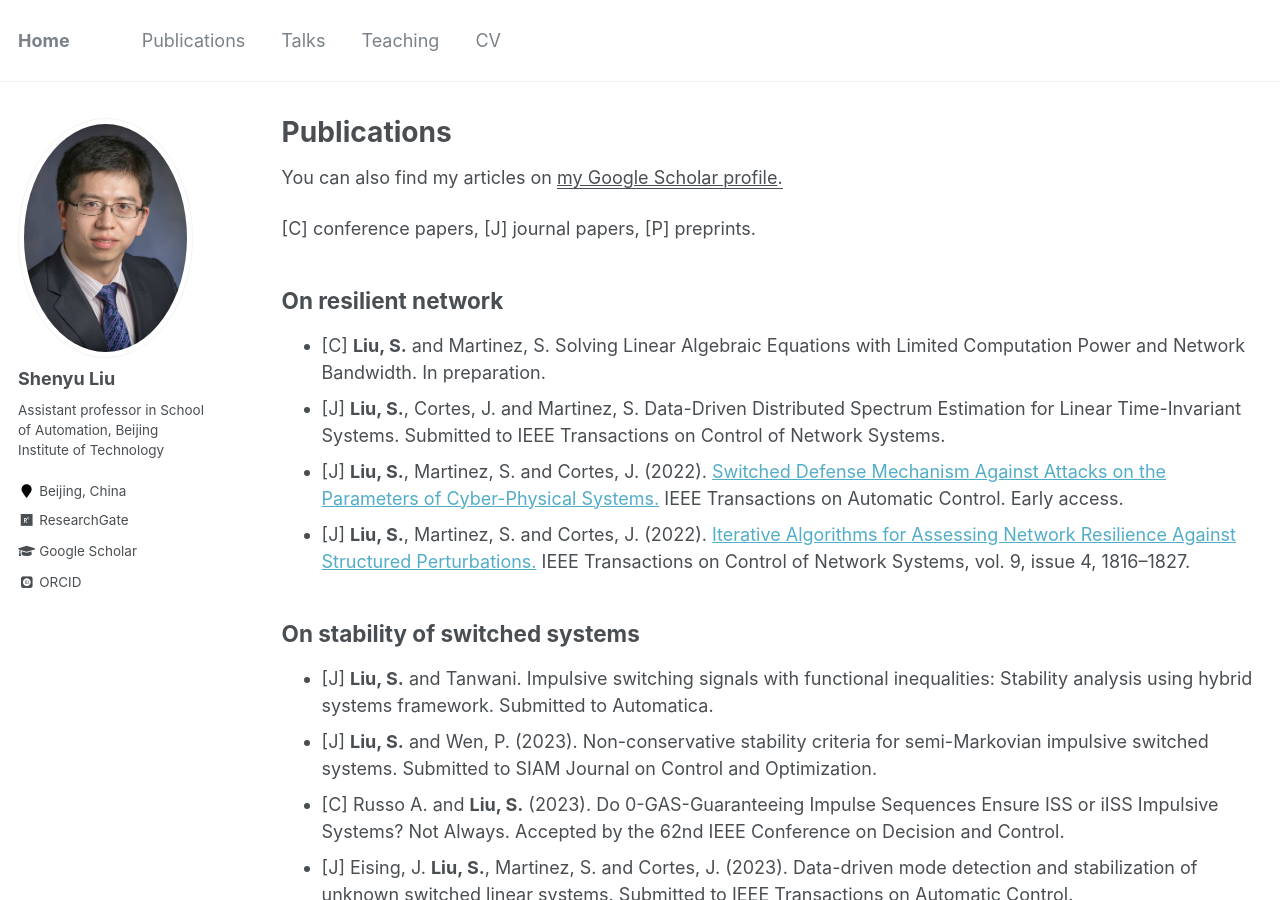
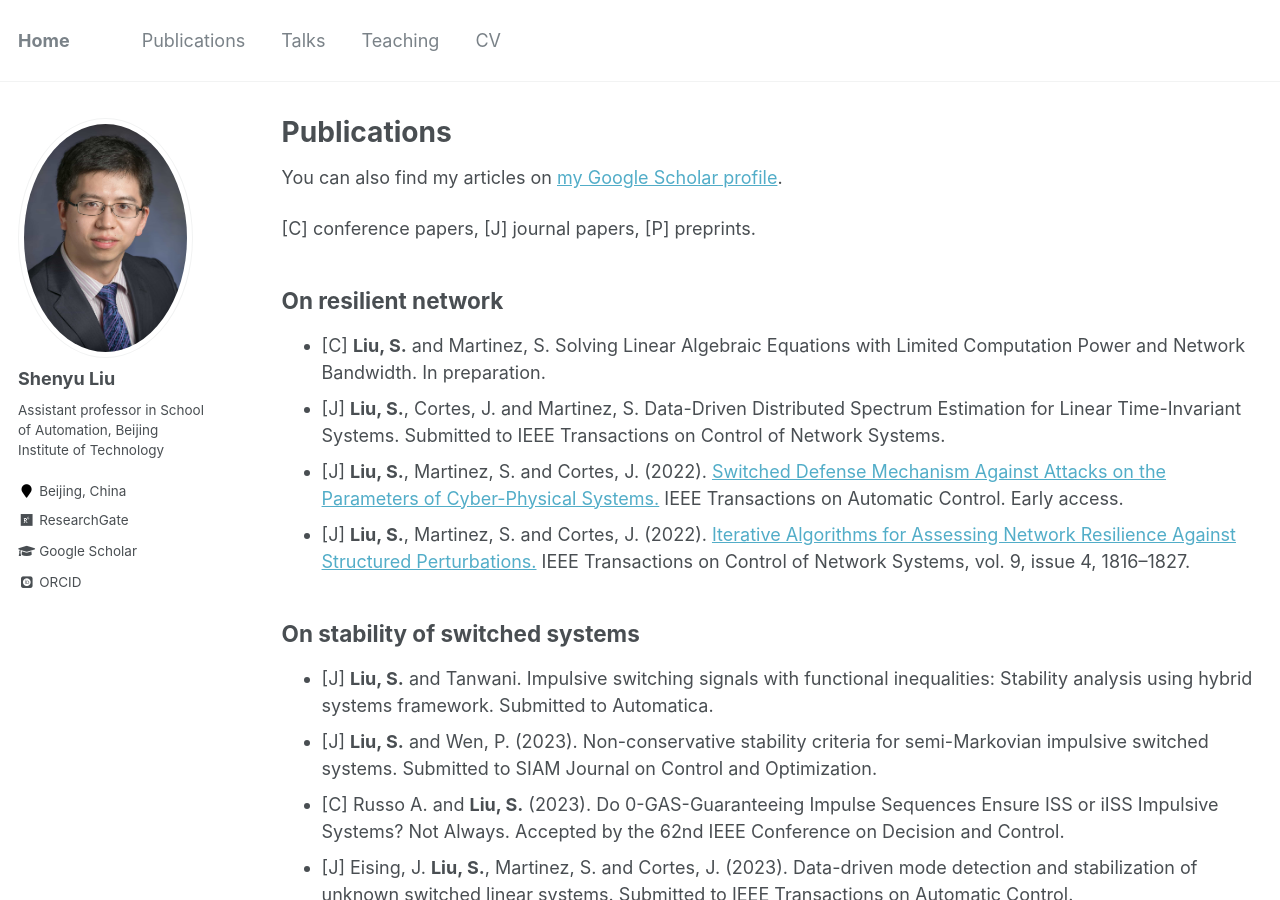
Before and after one commit to Shenyu-Liu/Shenyu-Liu.github.io, a Jekyll site: the page built from _pages/publications.md, in a window 1280 px wide and 900 px high. Built offline with Jekyll 4.4.1, drawn with Linux system fonts in a browser that asks for light colours; some web fonts are replaced.

Commit message:
small changes

```diff
--- a/_config.yml
+++ b/_config.yml
@@ -11,7 +11,7 @@
 title_separator          : "-"
 name                     : &name "Shenyu Liu"
 description              : &description "personal description"
-url                      : https://shenyu-liu.github.io/ # the base hostname & protocol for your site e.g. "https://mmistakes.github.io"
+url                      : https://shenyu-liu.github.io # the base hostname & protocol for your site e.g. "https://mmistakes.github.io"
 baseurl                  : "" # the subpath of your site, e.g. "/blog"
 repository               : "shenyu-liu.github.io"
 teaser                   :  # filename of teaser fallback teaser image placed in /images/, .e.g. "500x300.png"
--- a/_pages/publications.md
+++ b/_pages/publications.md
@@ -5,7 +5,7 @@
 author_profile: true
 ---
 
- You can also find my articles on <u><a href="https://scholar.google.com/citations?user=aHeeiQ8AAAAJ">my Google Scholar profile</a>.</u>
+ You can also find my articles on <a href="https://scholar.google.com/citations?user=aHeeiQ8AAAAJ">my Google Scholar profile</a>.
 
 
 
```
